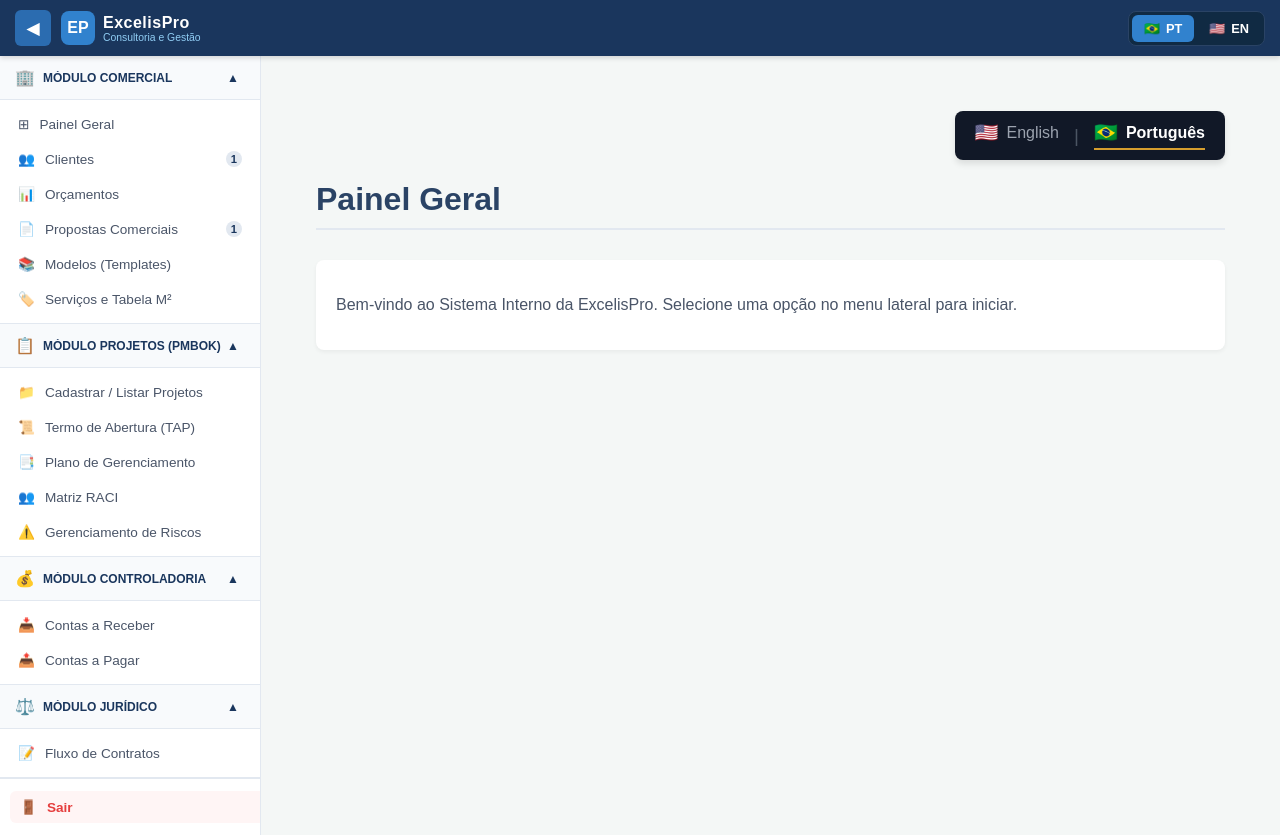
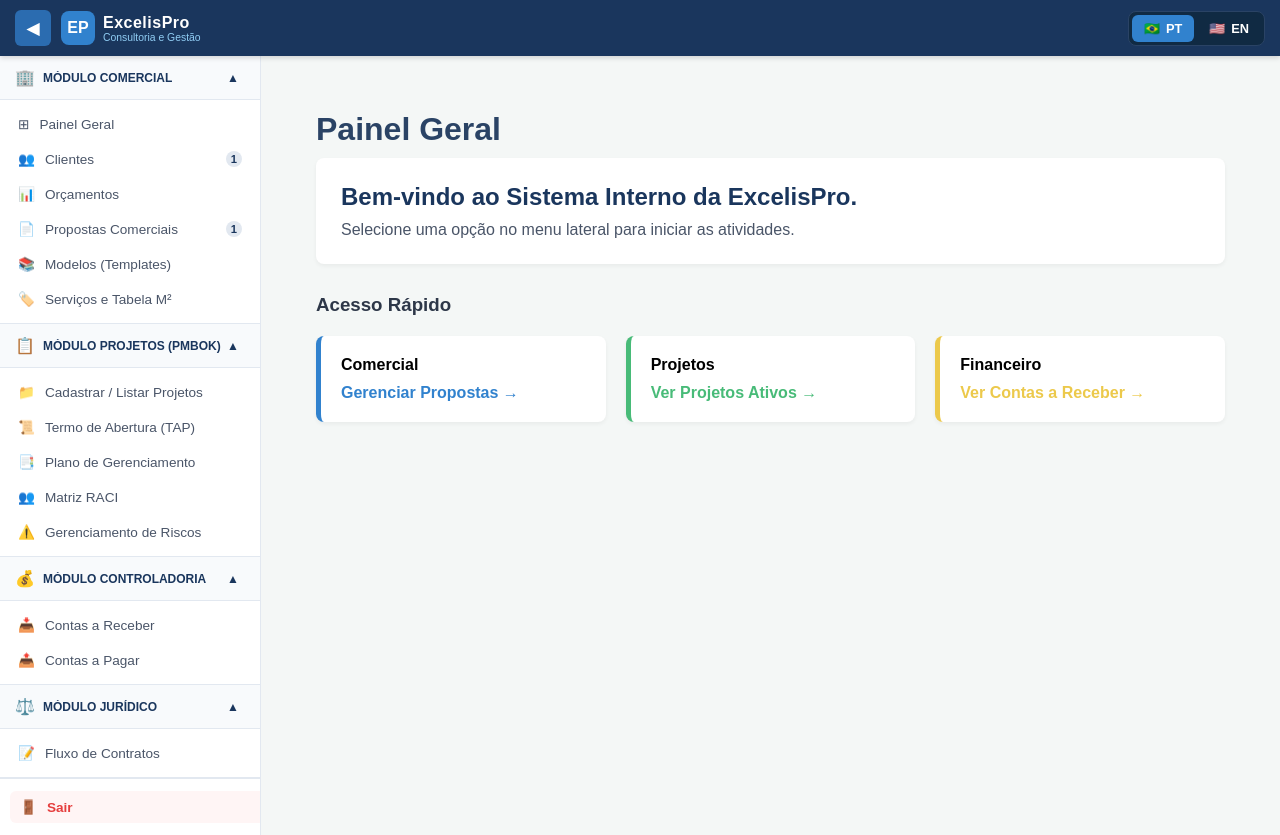
Before and after one commit to gestaoexcelispro/excelispro, a Next.js app: page /dashboard in a window 1280 px wide. Built offline with nearby package versions, Linux system fonts and the light colour scheme.

Commit message:
Update page.js

```diff
--- a/src/app/dashboard/page.js
+++ b/src/app/dashboard/page.js
@@ -4,82 +4,57 @@ import { useLanguage } from '../../contexts/LanguageContext';
 const translations = {
   'pt-BR': {
     title: 'Painel Geral',
-    welcome: 'Bem-vindo ao Sistema Interno da ExcelisPro. Selecione uma opção no menu lateral para iniciar.'
+    welcome: 'Bem-vindo ao Sistema Interno da ExcelisPro.',
+    subtitle: 'Selecione uma opção no menu lateral para iniciar as atividades.',
+    quickAccess: 'Acesso Rápido',
+    commercial: 'Comercial',
+    projects: 'Projetos',
+    financial: 'Financeiro'
   },
   'en-US': {
     title: 'General Dashboard',
-    welcome: 'Welcome to the ExcelisPro Internal System. Select an option from the sidebar to begin.'
+    welcome: 'Welcome to the ExcelisPro Internal System.',
+    subtitle: 'Select an option from the sidebar to begin your activities.',
+    quickAccess: 'Quick Access',
+    commercial: 'Commercial',
+    projects: 'Projects',
+    financial: 'Financial'
   }
 };
 
 export default function DashboardHome() {
-  const { lang, toggleLanguage } = useLanguage();
-  const t = translations[lang];
+  const { lang } = useLanguage();
+  const t = translations[lang] || translations['pt-BR'];
 
   return (
     <div style={{ padding: '40px' }}>
 
-      {/* Seletor de Idiomas Padrão Landing Page */}
-      <div style={{ display: 'flex', justifyContent: 'flex-end', marginBottom: '20px' }}>
-        <div style={{
-          backgroundColor: '#111827', // Fundo azul marinho escuro/preto
-          padding: '10px 20px',
-          borderRadius: '8px',
-          display: 'inline-flex',
-          alignItems: 'center',
-          gap: '15px',
-          fontFamily: 'sans-serif',
-          boxShadow: '0 4px 6px rgba(0,0,0,0.1)'
-        }}>
-
-          {/* Opção Inglês */}
-          <div
-            onClick={() => lang !== 'en-US' && toggleLanguage()}
-            style={{
-              cursor: 'pointer',
-              color: lang === 'en-US' ? '#ffffff' : '#9ca3af',
-              fontWeight: lang === 'en-US' ? 'bold' : 'normal',
-              borderBottom: lang === 'en-US' ? '2px solid #d69e2e' : '2px solid transparent',
-              paddingBottom: '4px',
-              display: 'flex',
-              alignItems: 'center',
-              gap: '8px',
-              transition: 'all 0.2s'
-            }}
-          >
-            <span style={{ fontSize: '1.2rem' }}>🇺🇸</span> English
-          </div>
-
-          {/* Separador */}
-          <span style={{ color: '#4b5563', fontSize: '1.2rem' }}>|</span>
-
-          {/* Opção Português */}
-          <div
-            onClick={() => lang !== 'pt-BR' && toggleLanguage()}
-            style={{
-              cursor: 'pointer',
-              color: lang === 'pt-BR' ? '#ffffff' : '#9ca3af',
-              fontWeight: lang === 'pt-BR' ? 'bold' : 'normal',
-              borderBottom: lang === 'pt-BR' ? '2px solid #d69e2e' : '2px solid transparent',
-              paddingBottom: '4px',
-              display: 'flex',
-              alignItems: 'center',
-              gap: '8px',
-              transition: 'all 0.2s'
-            }}
-          >
-            <span style={{ fontSize: '1.2rem' }}>🇧🇷</span> Português
-          </div>
-
-        </div>
+      {/* Título e Boas-vindas */}
+      <h1 style={{ color: '#2A4365', margin: '0 0 10px 0' }}>{t.title}</h1>
+      <div style={{ backgroundColor: 'white', padding: '25px', borderRadius: '8px', boxShadow: '0 2px 4px rgba(0,0,0,0.05)', marginBottom: '30px' }}>
+        <h2 style={{ margin: '0 0 10px 0', color: '#1a365d' }}>{t.welcome}</h2>
+        <p style={{ color: '#4a5568', margin: 0 }}>{t.subtitle}</p>
       </div>
 
-      <h1 style={{ color: '#2A4365', borderBottom: '2px solid #e2e8f0', paddingBottom: '10px', marginBottom: '30px' }}>
-        {t.title}
-      </h1>
+      {/* Cards de Atalho (Para preencher o espaço e dar utilidade) */}
+      <h3 style={{ color: '#2d3748', marginBottom: '20px' }}>{t.quickAccess}</h3>
+      <div style={{ display: 'grid', gridTemplateColumns: 'repeat(auto-fit, minmax(250px, 1fr))', gap: '20px' }}>
 
-      <div style={{ backgroundColor: 'white', padding: '20px', borderRadius: '8px', boxShadow: '0 2px 4px rgba(0,0,0,0.05)' }}>
-        <p style={{ color: '#4a5568' }}>{t.welcome}</p>
+        <div style={{ backgroundColor: '#ffffff', padding: '20px', borderRadius: '8px', borderLeft: '5px solid #3182ce', boxShadow: '0 2px 4px rgba(0,0,0,0.05)' }}>
+          <h4 style={{ margin: '0 0 10px 0' }}>{t.commercial}</h4>
+          <a href="/dashboard/propostas" style={{ color: '#3182ce', textDecoration: 'none', fontWeight: 'bold' }}>Gerenciar Propostas →</a>
+        </div>
+
+        <div style={{ backgroundColor: '#ffffff', padding: '20px', borderRadius: '8px', borderLeft: '5px solid #48bb78', boxShadow: '0 2px 4px rgba(0,0,0,0.05)' }}>
+          <h4 style={{ margin: '0 0 10px 0' }}>{t.projects}</h4>
+          <a href="/dashboard/projetos/lista" style={{ color: '#48bb78', textDecoration: 'none', fontWeight: 'bold' }}>Ver Projetos Ativos →</a>
+        </div>
+
+        <div style={{ backgroundColor: '#ffffff', padding: '20px', borderRadius: '8px', borderLeft: '5px solid #ecc94b', boxShadow: '0 2px 4px rgba(0,0,0,0.05)' }}>
+          <h4 style={{ margin: '0 0 10px 0' }}>{t.financial}</h4>
+          <a href="/dashboard/controladoria/receber" style={{ color: '#ecc94b', textDecoration: 'none', fontWeight: 'bold' }}>Ver Contas a Receber →</a>
+        </div>
+
       </div>
     </div>
   );
```
